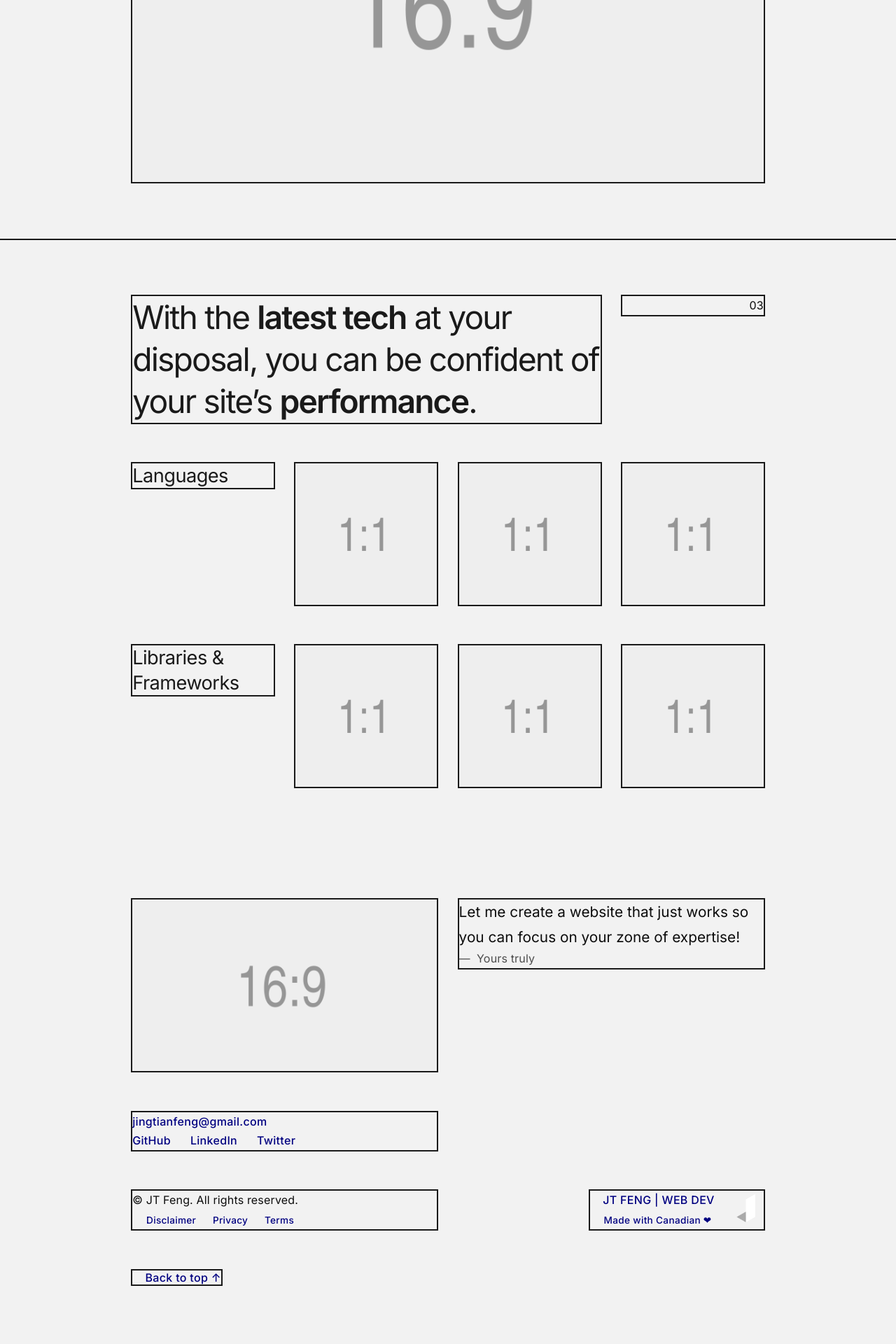
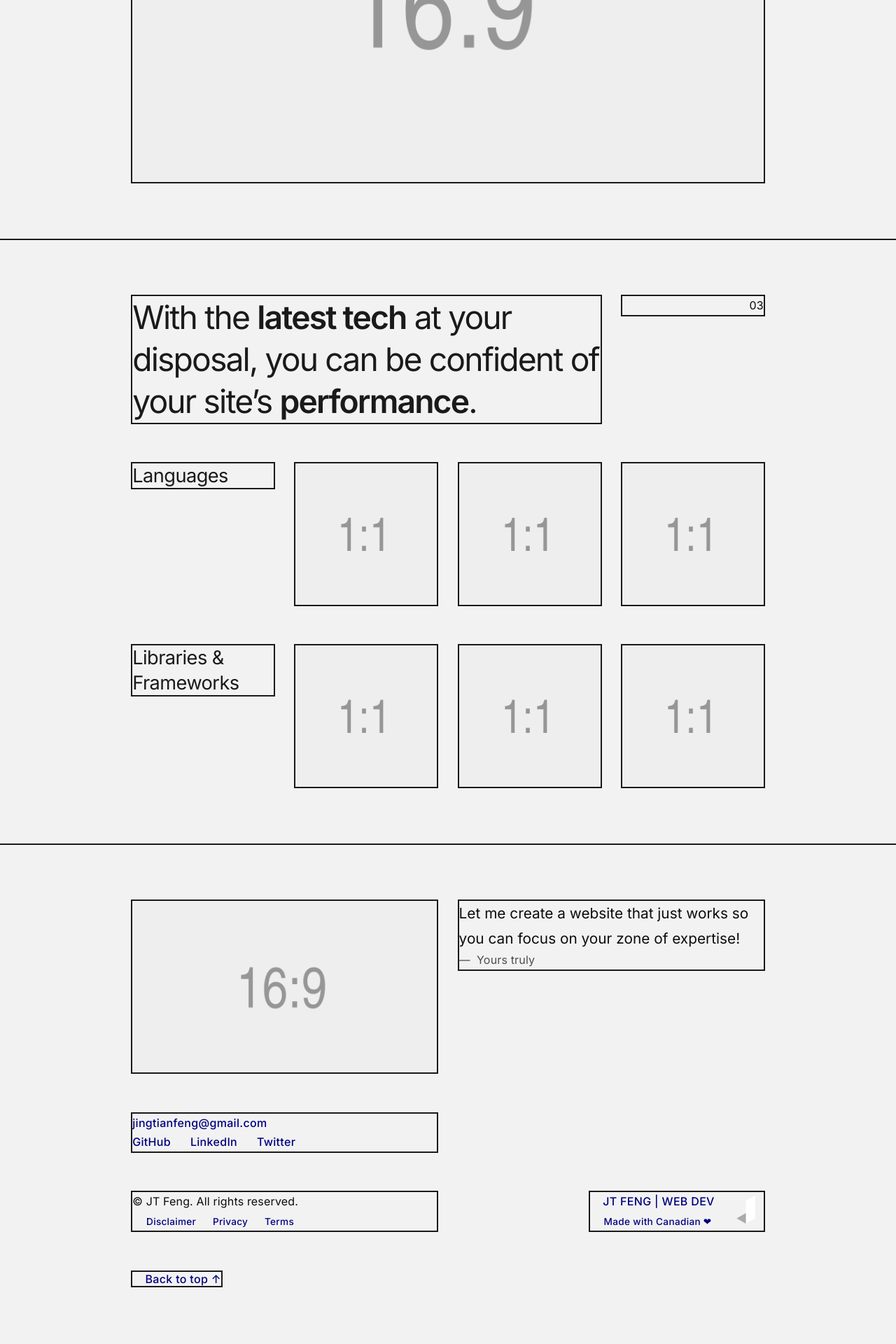
Before and after one commit to jingtianfeng/jtfeng-personal-1, a Jekyll site: the page built from index.html, in a window 1280 px wide. Shown: the part 2448-4368 px from the top of the page at 70% size. Built offline with Jekyll 4.4.1, drawn with Linux system fonts in a browser that asks for light colours.

Commit message:
Update footer: add .border-top to all sections

```diff
--- a/_includes/footer.html
+++ b/_includes/footer.html
@@ -1,4 +1,5 @@
-<footer id="footer">
+<footer class="border-top border-dark"
+        id="footer">
     <div class="container py-6">
         <div class="row gy-4">
             <div class="col-4 col-md-2">
```
